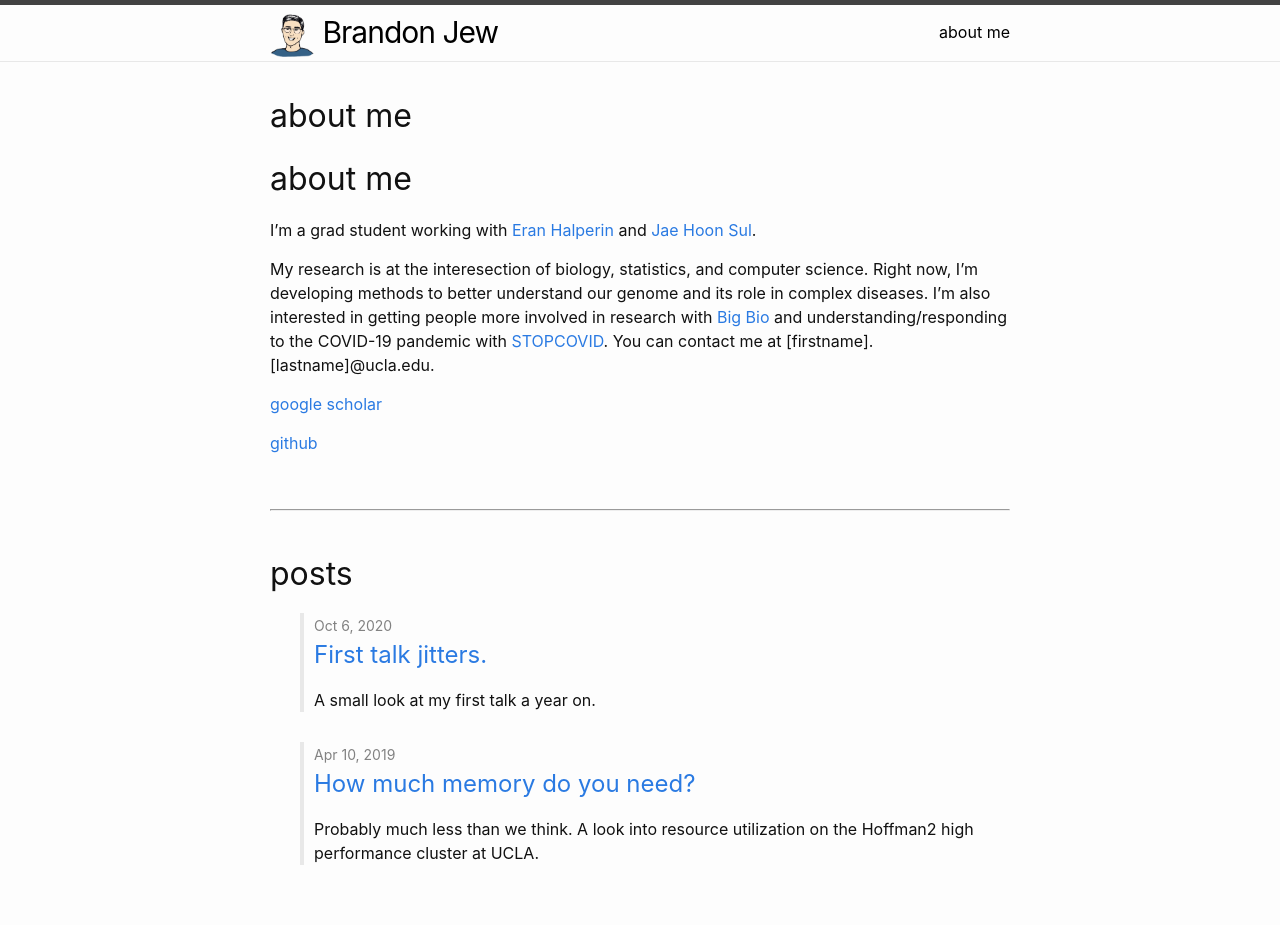
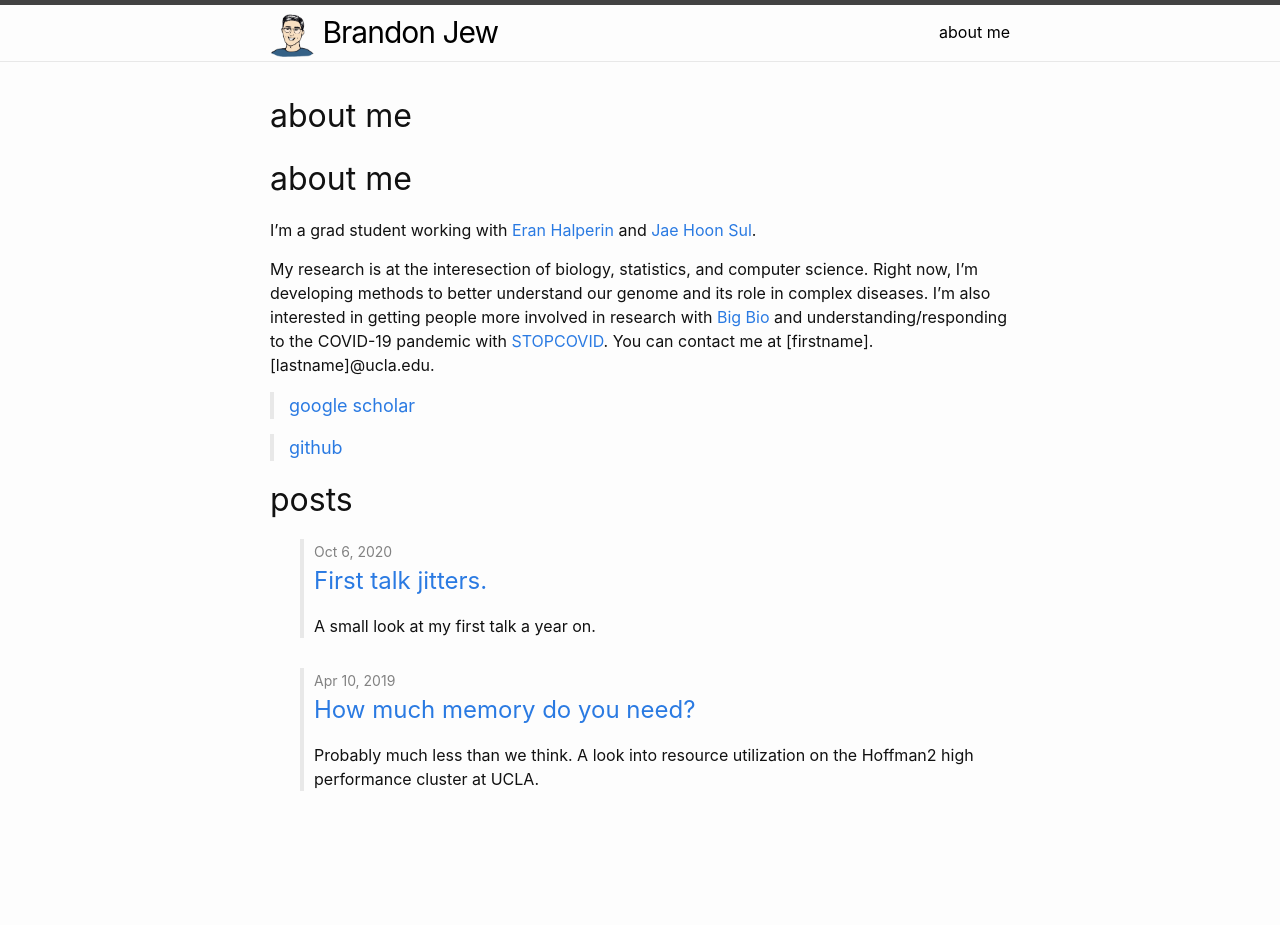
Before and after one commit to brandonjew/brandonjew.github.io, a Jekyll site: the page built from index.md, in a window 1280 px wide. Built offline with Jekyll 4.4.1, drawn with Linux system fonts in a browser that asks for light colours; our own code applies the rules of GitHub Pages for plain Markdown files; after the commit the page ends 900 px from its top, so only the background shows below that.

Commit message:
update formatting

```diff
--- a/index.md
+++ b/index.md
@@ -14,14 +14,10 @@ complex diseases.
 I'm also interested in getting people more involved in research with [Big Bio](https://www.big-bio.org/){:target="_blank"} and understanding/responding to the COVID-19 pandemic with [STOPCOVID](https://stopcovid19together.org/){:target="_blank"}.
 You can contact me at [firstname].[lastname]@ucla.edu.
 
-[google scholar](https://scholar.google.com/citations?user=yF4ue3kAAAAJ&hl=en){:target="_blank"}
+> [google scholar](https://scholar.google.com/citations?user=yF4ue3kAAAAJ&hl=en){:target="_blank"}
 
-[github](https://github.com/brandonjew){:target="_blank"}
+> [github](https://github.com/brandonjew){:target="_blank"}
 
-<br>
 
-****
-
-<br>
 
 # posts
```
